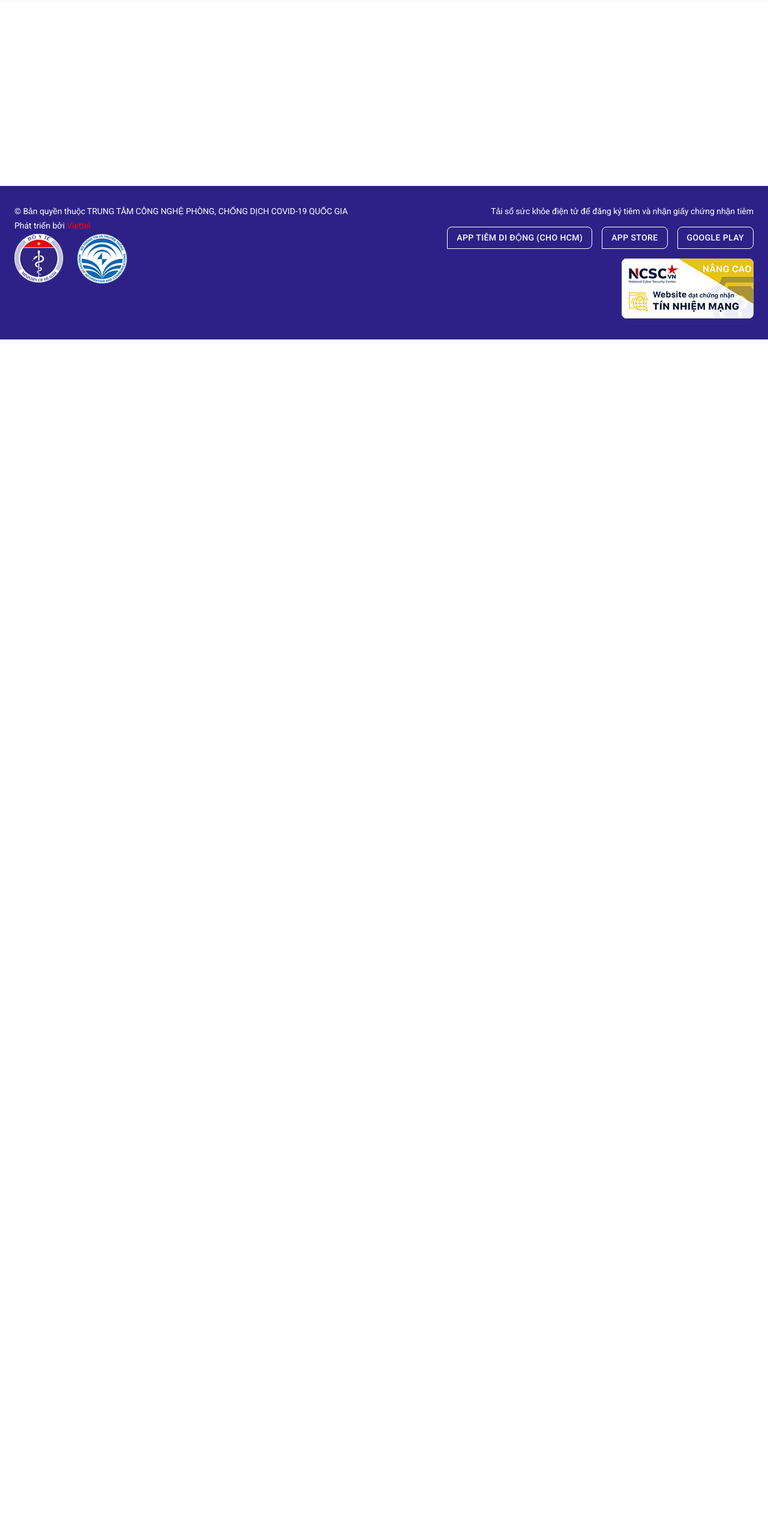
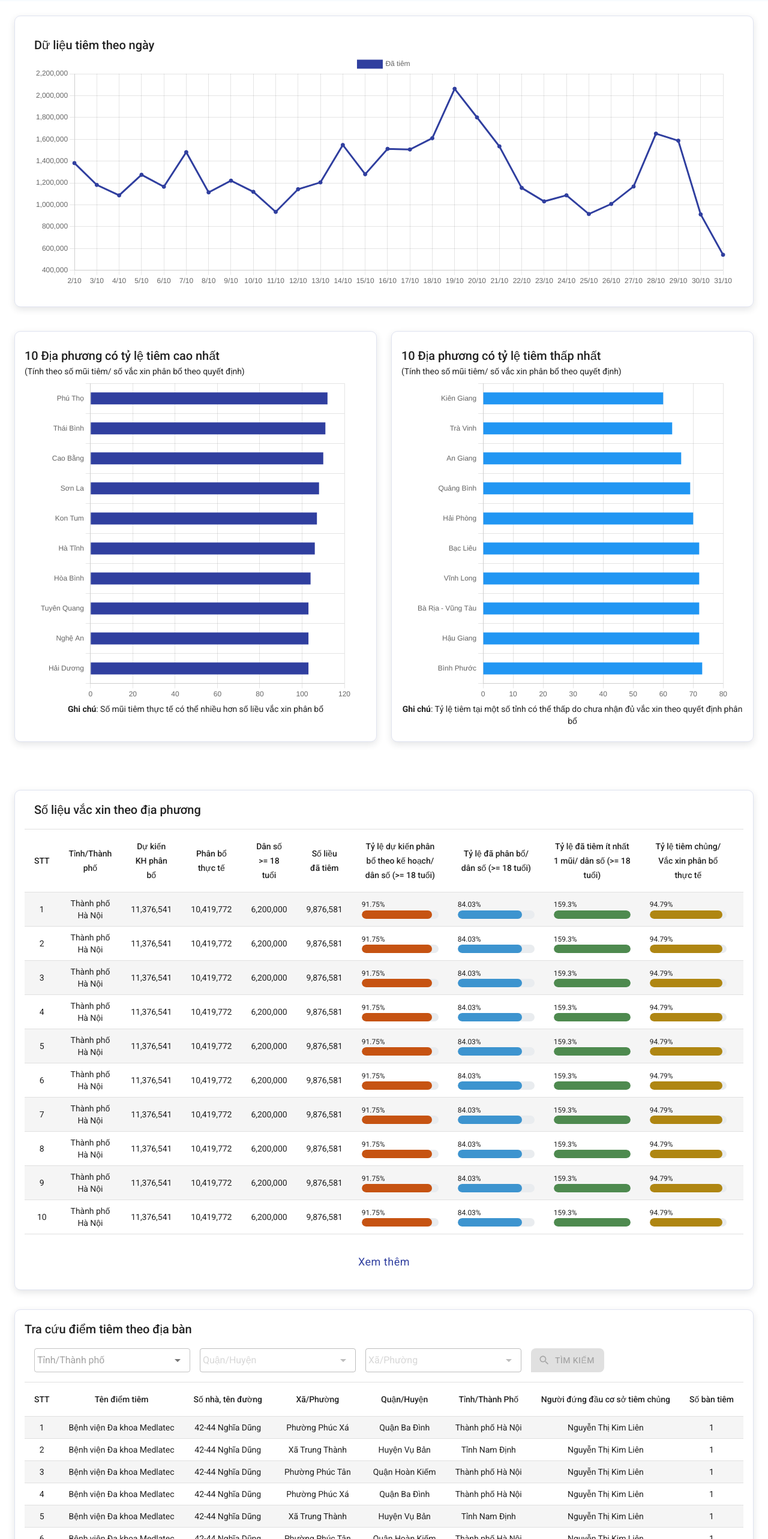
Before and after one commit to zinza-d2-training/long-react, a React (Create React App) app: page / in a window 1280 px wide. Shown: the part 234-2800 px from the top of the page at 60% size. Before the commit the page ends 800 px from the top, so only its background shows below. Built offline with nearby package versions, Linux system fonts and the light colour scheme; the HTML template or start-up script is replaced by a standard one; a web font is replaced by a local one.

Commit message:
fix yarn test

```diff
--- a/src/pages/Home/index.tsx
+++ b/src/pages/Home/index.tsx
@@ -242,6 +242,166 @@ export const Home = () => {
             </Box>
           </Container>
         </Box>
+        <Container maxWidth="xl">
+          <Box p={4} sx={boxStyle}>
+            <Typography variant="h6">{t('Dữ liệu tiêm theo ngày')}</Typography>
+            <Line
+              data={{
+                labels: injectedByDay.map(
+                  ({ day }) => `${day.getDate()}/${day.getMonth() + 1}`
+                ),
+                datasets: [
+                  {
+                    label: t('Đã tiêm'),
+                    data: injectedByDay.map(({ amount }) => amount),
+                    fill: false,
+                    backgroundColor: colors.indigo[700],
+                    borderColor: colors.indigo[700]
+                  }
+                ]
+              }}
+              options={{
+                scales: {
+                  y: {
+                    beginAtZero: false
+                  }
+                }
+              }}
+              height={100}
+            />
+          </Box>
+          <Box sx={{ display: 'flex', mt: 5 }}>
+            <Stack
+              sx={{
+                ...boxStyle,
+                flex: 1,
+                px: 2,
+                py: 3
+              }}
+              direction="column"
+              alignItems="center">
+              <Typography variant="h6" width="100%" align="left">
+                {t('10 Địa phương có tỷ lệ tiêm cao nhất')}
+              </Typography>
+              <Typography variant="body2" width="100%" align="left">
+                {t(
+                  '(Tính theo số mũi tiêm/ số vắc xin phân bổ theo quyết định)'
+                )}
+              </Typography>
+              <Box sx={{ px: 3, width: '100%' }}>
+                <Bar
+                  options={{
+                    indexAxis: 'y',
+                    elements: {
+                      bar: {
+                        borderWidth: 0
+                      }
+                    },
+                    responsive: true,
+                    plugins: {
+                      legend: {
+                        display: false
+                      },
+                      title: {
+                        display: false
+                      }
+                    }
+                  }}
+                  data={highestInjectionRateData}
+                  height={310}
+                />
+              </Box>
+              <Typography variant="body2" mt="4px" align="center">
+                <Box component="b">{t('Ghi chú')}</Box>:{' '}
+                {t(
+                  'Số mũi tiêm thực tế có thể nhiều hơn số liều vắc xin phân bổ'
+                )}
+              </Typography>
+            </Stack>
+            <Box sx={{ width: '24px' }} />
+            <Stack
+              sx={{
+                ...boxStyle,
+                flex: 1,
+                px: 2,
+                py: 3
+              }}
+              direction="column"
+              alignItems="center">
+              <Typography variant="h6" width="100%" align="left">
+                {t('10 Địa phương có tỷ lệ tiêm thấp nhất')}
+              </Typography>
+              <Typography variant="body2" width="100%" align="left">
+                {t(
+                  '(Tính theo số mũi tiêm/ số vắc xin phân bổ theo quyết định)'
+                )}
+              </Typography>
+              <Box sx={{ px: 3, width: '100%' }}>
+                <Bar
+                  options={{
+                    indexAxis: 'y',
+                    // Elements options apply to all of the options unless overridden in a dataset
+                    // In this case, we are setting the border of each horizontal bar to be 2px wide
+                    elements: {
+                      bar: {
+                        borderWidth: 0
+                      }
+                    },
+                    responsive: true,
+                    plugins: {
+                      legend: {
+                        display: false
+                      },
+                      title: {
+                        display: false
+                      }
+                    }
+                  }}
+                  data={lowestInjectionRateData}
+                  height={310}
+                />
+              </Box>
+              <Typography variant="body2" mt="4px" align="center">
+                <Box component="b">{t('Ghi chú')}</Box>:{' '}
+                {t(
+                  'Tỷ lệ tiêm tại một số tỉnh có thể thấp do chưa nhận đủ vắc xin theo quyết định phân bổ'
+                )}
+              </Typography>
+            </Stack>
+          </Box>
+          <Box sx={boxStyle} mt={10} px={2}>
+            <Typography variant="h6" p={2}>
+              {t('Số liệu vắc xin theo địa phương')}
+            </Typography>
+            <Divider />
+            <StatisticTable
+              data={statisticVaccinationByLocalData}
+              options={statisticTableOptions}
+            />
+            <Stack direction="row" justifyContent="center" py={3}>
+              <Box
+                component={Button}
+                sx={{
+                  color: colors.indigo[700],
+                  textTransform: 'unset',
+                  fontSize: '18px',
+                  fontWeight: '400'
+                }}
+                onClick={handleLoadMoreVaccinationByLocal}>
+                {t('Xem thêm')}
+              </Box>
+            </Stack>
+          </Box>
+          <Box sx={boxStyle} mt={4}>
+            <Typography variant="h6" p={2}>
+              {t('Tra cứu điểm tiêm theo địa bàn')}
+            </Typography>
+            <SearchTable
+              data={statisticVaccinationByArea}
+              onLoadMoreData={handleLoadMoreVaccinationByArea}
+            />
+          </Box>
+        </Container>
       </Box>
     </AppLayout>
   );
```
